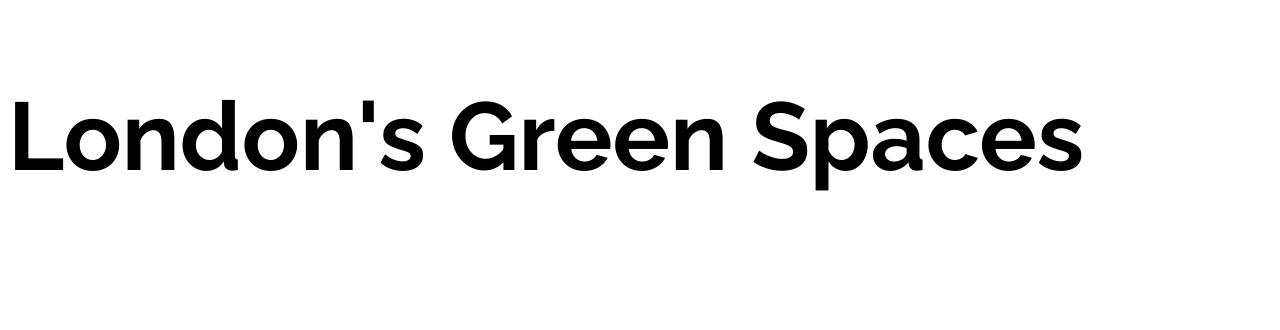
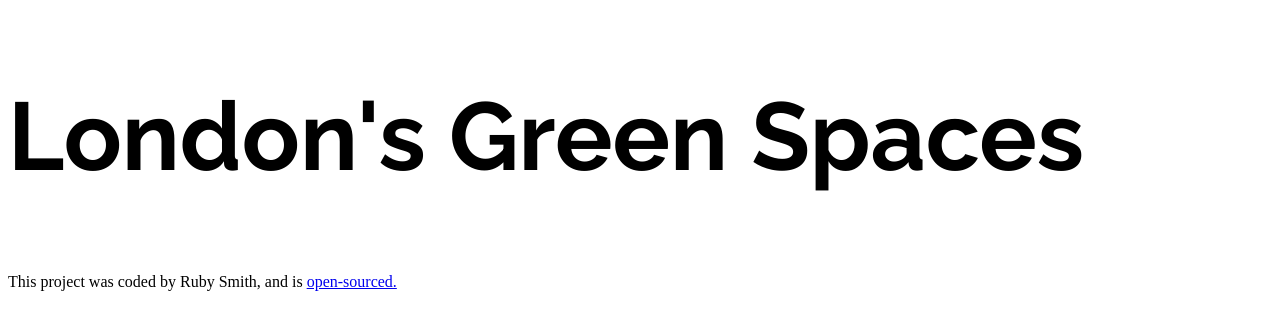
Before and after one commit to Roobsk91/london-walking-project, a plain HTML site: page index.html in a window 1280 px wide. Drawn offline with Linux system fonts and the light colour scheme.

Commit message:
added footer link to source code

```diff
--- a/index.html
+++ b/index.html
@@ -13,6 +13,8 @@
 
 <body>
     <h1>London's Green Spaces</h1>
+    <footer>This project was coded by Ruby Smith, and is <a href="https://github.com/Roobsk91/london-walking-project"
+            target="_blank">open-sourced.</a> </footer>
 </body>
 
 </html>
```
